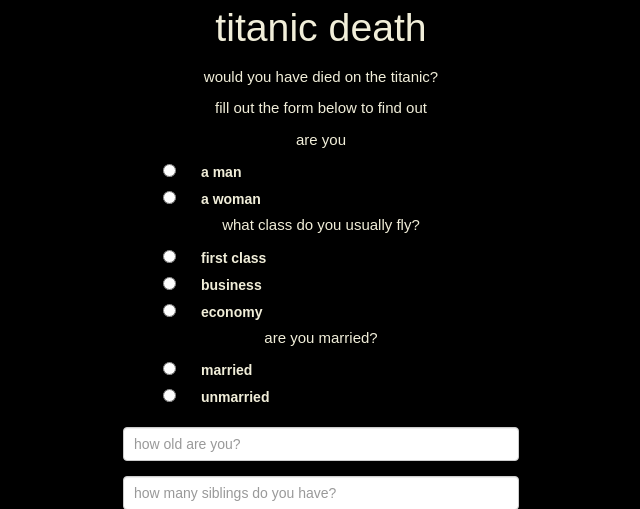
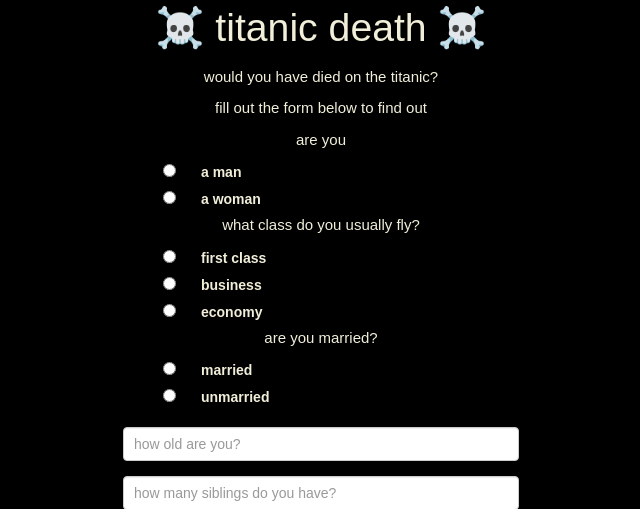
Before and after one commit to yvan/titanicdeath, a Flask app: page / in a window 1280 px wide. Shown: the top 509 px of the page, without its empty margins (319-959 px from the left). Run offline with Flask 2, Linux system fonts and the light colour scheme; parts of the project's set-up code (start-up, migrations or seed data) failed here and were passed over; some libraries are stand-ins or nearby versions.

Commit message:
improved notebook

```diff
--- a/titanicdeath/templates/main.html
+++ b/titanicdeath/templates/main.html
@@ -3,7 +3,7 @@
 {% block content %}
 
     <div class="content-container container">
-        <p class="titanic-title">titanic death</p>
+        <p class="titanic-title">☠️ titanic death ☠️</p>
         <p>would you have died on the titanic?</p>
         <p>fill out the form below to find out</p>
 
```
Also changed, not shown: 1 other file.
